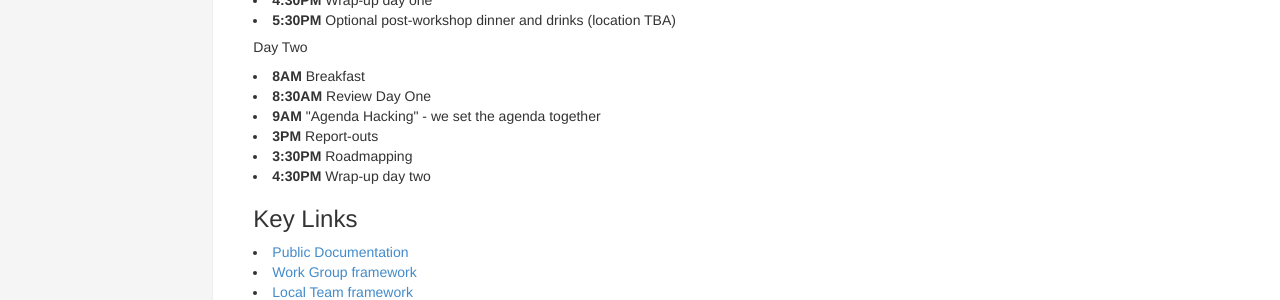
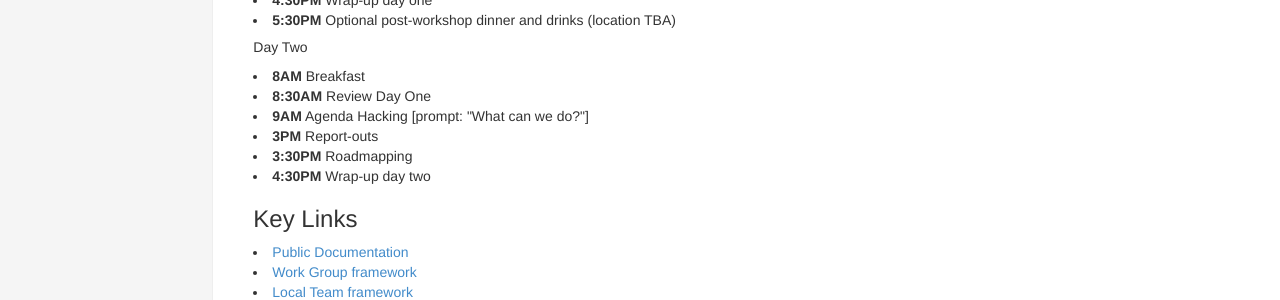
Before and after one commit to openreferral/workshop, a Jekyll site: the page built from index.html, in a window 1280 px wide and 1066 px high. Shown: the part 594-894 px from the top of the window. Built offline with Jekyll 4.4.1, drawn with Linux system fonts in a browser that asks for light colours; nearby versions of some CDN libraries.

Commit message:
Update index.html

```diff
--- a/index.html
+++ b/index.html
@@ -25,7 +25,7 @@ To generate shared understanding of the needs for (and opportunities to create)
 <h5>Day Two</h5>
 <li><strong>8AM</strong> Breakfast</li>
 <li><strong>8:30AM</strong> Review Day One</li>
-<li><strong>9AM</strong> "Agenda Hacking" - we set the agenda together</li>
+<li><strong>9AM</strong> Agenda Hacking [prompt: "What can we do?"] </li>
 <li><strong>3PM</strong> Report-outs</li>
 <li><strong>3:30PM</strong> Roadmapping</li>
 <li><strong>4:30PM</strong> Wrap-up day two</li>
```
